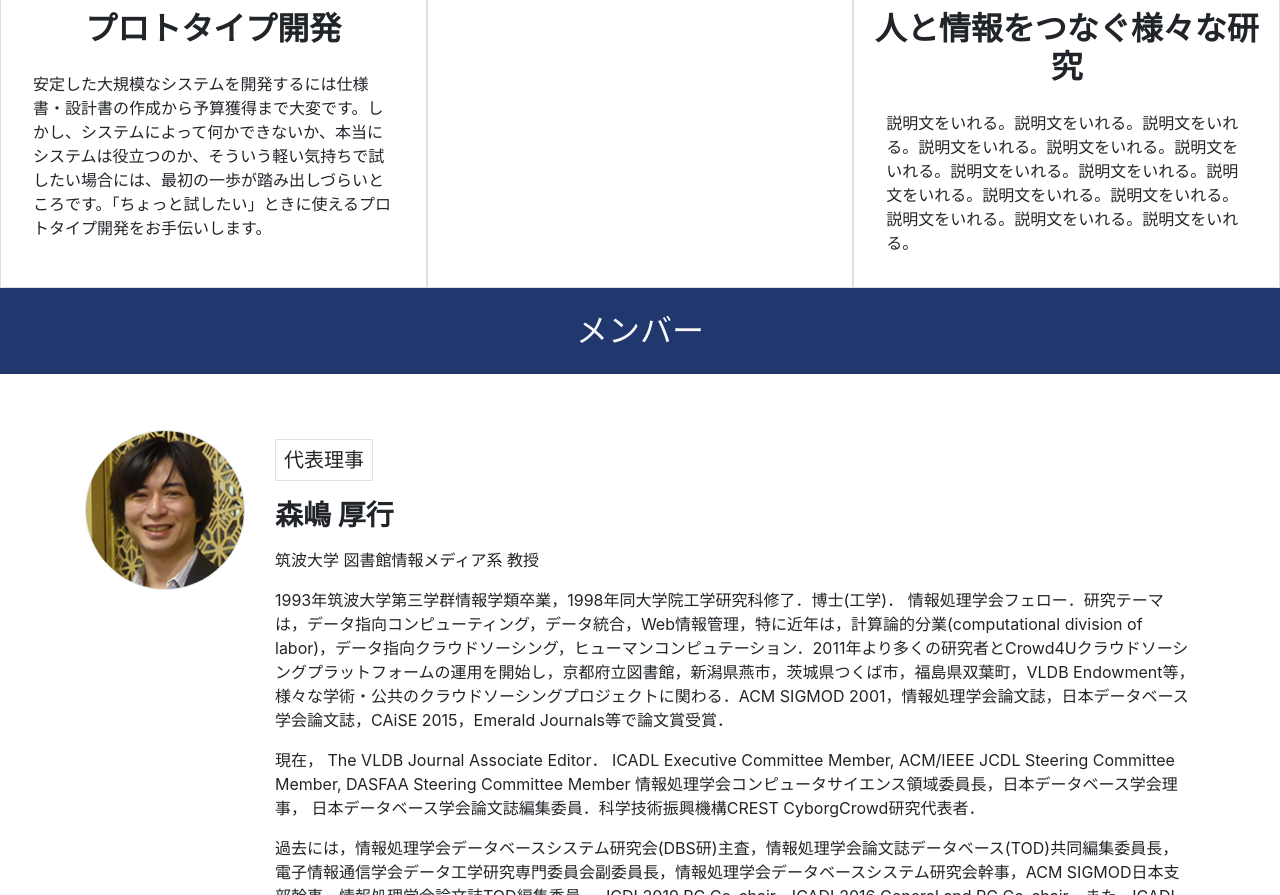
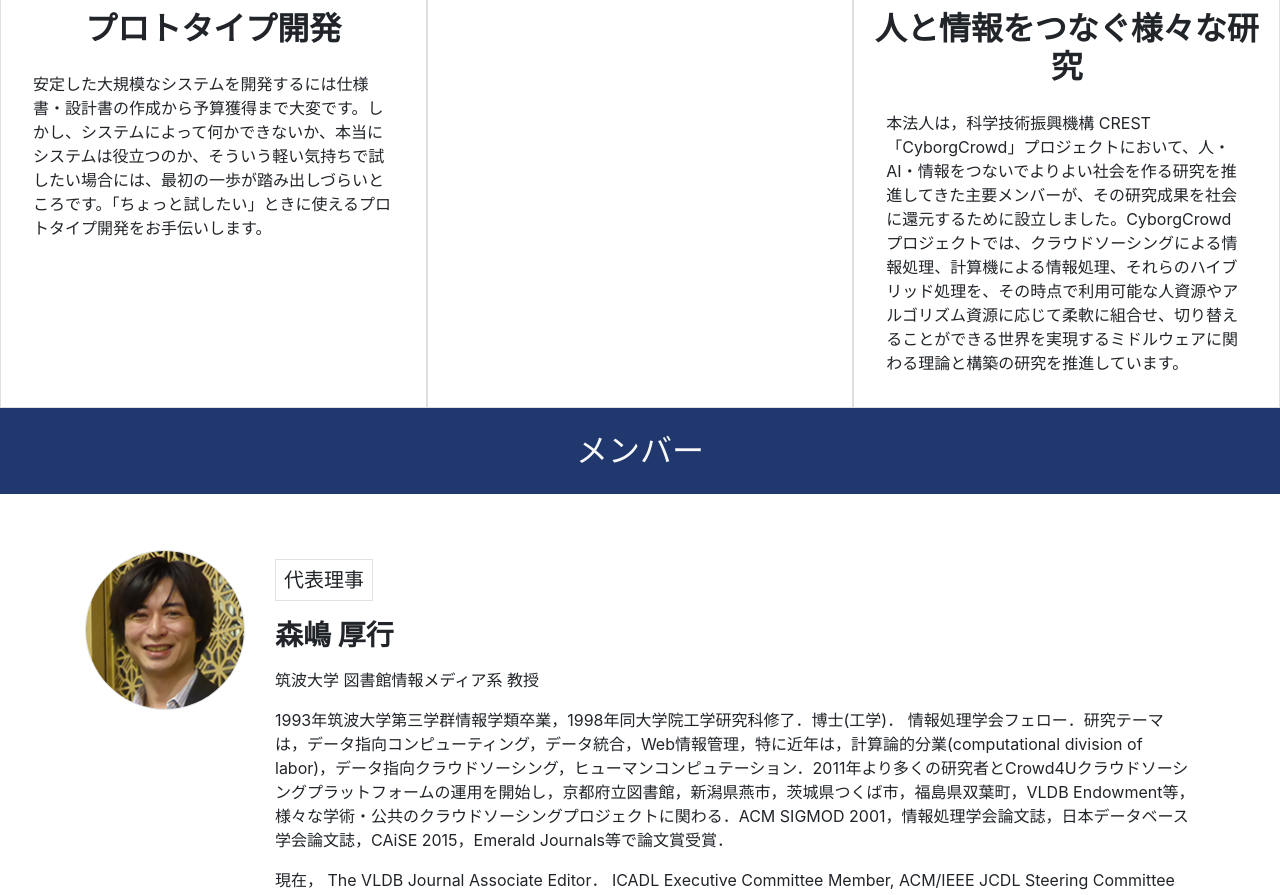
Before and after one commit to ri-cs-web/web, a plain HTML site: page index.html in a window 1280 px wide. Shown: the part 1834-2729 px from the top of the page. Drawn offline with nearby package versions, Linux system fonts and the light colour scheme.

Commit message:
Update index.html
commit 20210902

```diff
--- a/index.html
+++ b/index.html
@@ -107,7 +107,9 @@
                 <div class="card rounded-0 col-md-4 p-0"> <img class="card-img-top rounded-0" src="img/service_image_03.jpg" alt="人と情報をつなぐ様々な研究">
                     <div class="card-body p-3">
                         <h3 class="text-center font-weight-bold h2">人と情報をつなぐ様々な研究</h3>
-                        <p class="card-text p-md-3">説明文をいれる。説明文をいれる。説明文をいれる。説明文をいれる。説明文をいれる。説明文をいれる。説明文をいれる。説明文をいれる。説明文をいれる。説明文をいれる。説明文をいれる。説明文をいれる。説明文をいれる。説明文をいれる。</p>
+                        <p class="card-text p-md-3">
+                            本法人は，科学技術振興機構 CREST 「CyborgCrowd」プロジェクトにおいて、人・AI・情報をつないでよりよい社会を作る研究を推進してきた主要メンバーが、その研究成果を社会に還元するために設立しました。CyborgCrowdプロジェクトでは、クラウドソーシングによる情報処理、計算機による情報処理、それらのハイブリッド処理を、その時点で利用可能な人資源やアルゴリズム資源に応じて柔軟に組合せ、切り替えることができる世界を実現するミドルウェアに関わる理論と構築の研究を推進しています。
+                        </p>
                     </div>
                 </div>
             </div>
```
